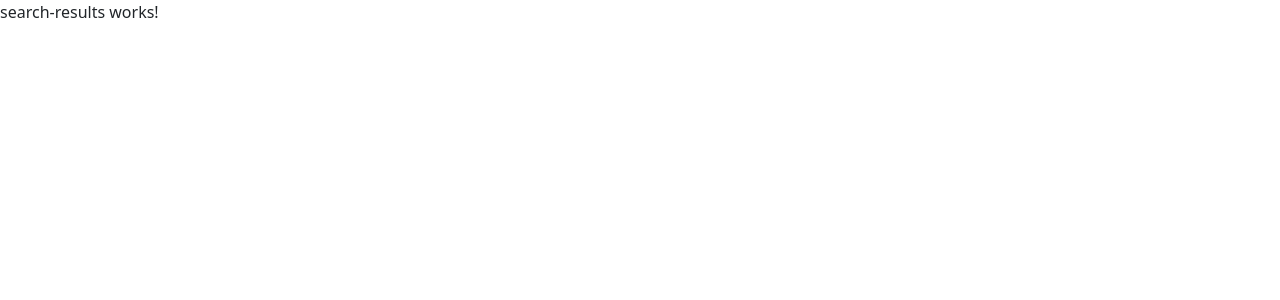
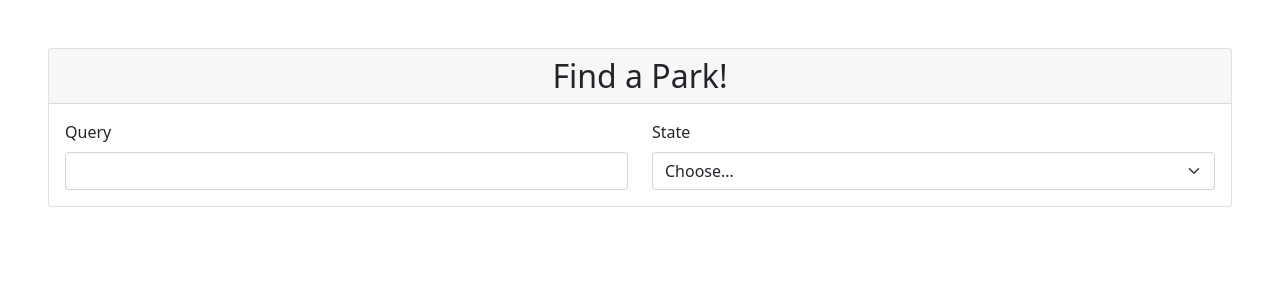
Before and after one commit to Project-2-Team-1/Frontend, an Angular app: page /search in a window 1280 px wide. Shown: the top 300 px of the page. Built offline with nearby package versions, Linux system fonts and the light colour scheme.

Commit message:
Build form for search-results component

```diff
--- a/src/app/app.module.ts
+++ b/src/app/app.module.ts
@@ -5,6 +5,7 @@
 import { AppRoutingModule, routingComponents } from './app-routing.module';
 import { AppComponent } from './app.component';
 import { LoginComponent } from './components/login/login.component';
+import { FormsModule } from '@angular/forms';
 
 @NgModule({
   declarations: [
@@ -14,7 +15,8 @@
   imports: [
     BrowserModule,
     AppRoutingModule,
-    HttpClientModule
+    HttpClientModule,
+    FormsModule
   ],
   providers: [],
   bootstrap: [AppComponent]
--- a/src/app/components/search-results/search-results.component.html
+++ b/src/app/components/search-results/search-results.component.html
@@ -1 +1,68 @@
-<p>search-results works!</p>
+<div class="card m-5">
+    <h2 class="card-title card-header text-center">Find a Park!</h2>
+    <form (ngSubmit)="search()" class="row p-3">
+        <div class="col-md-6">
+            <label for="Query" class="form-label">Query</label>
+            <input class="form-control" type="text" name="query" id="query">
+        </div>
+        <div class="col-md-6">
+            <label for="inputState" class="form-label">State</label>
+            <select name="state" id="inputState" class="form-select">
+                <option selected>Choose...</option>
+                <option value="">N/A</option>
+                <option value="AK">Alaska</option>
+                <option value="AL">Alabama</option>
+                <option value="AR">Arkansas</option>
+                <option value="AZ">Arizona</option>
+                <option value="CA">California</option>
+                <option value="CO">Colorado</option>
+                <option value="CT">Connecticut</option>
+                <option value="DC">District of Columbia</option>
+                <option value="DE">Delaware</option>
+                <option value="FL">Florida</option>
+                <option value="GA">Georgia</option>
+                <option value="HI">Hawaii</option>
+                <option value="IA">Iowa</option>
+                <option value="ID">Idaho</option>
+                <option value="IL">Illinois</option>
+                <option value="IN">Indiana</option>
+                <option value="KS">Kansas</option>
+                <option value="KY">Kentucky</option>
+                <option value="LA">Louisiana</option>
+                <option value="MA">Massachusetts</option>
+                <option value="MD">Maryland</option>
+                <option value="ME">Maine</option>
+                <option value="MI">Michigan</option>
+                <option value="MN">Minnesota</option>
+                <option value="MO">Missouri</option>
+                <option value="MS">Mississippi</option>
+                <option value="MT">Montana</option>
+                <option value="NC">North Carolina</option>
+                <option value="ND">North Dakota</option>
+                <option value="NE">Nebraska</option>
+                <option value="NH">New Hampshire</option>
+                <option value="NJ">New Jersey</option>
+                <option value="NM">New Mexico</option>
+                <option value="NV">Nevada</option>
+                <option value="NY">New York</option>
+                <option value="OH">Ohio</option>
+                <option value="OK">Oklahoma</option>
+                <option value="OR">Oregon</option>
+                <option value="PA">Pennsylvania</option>
+                <option value="PR">Puerto Rico</option>
+                <option value="RI">Rhode Island</option>
+                <option value="SC">South Carolina</option>
+                <option value="SD">South Dakota</option>
+                <option value="TN">Tennessee</option>
+                <option value="TX">Texas</option>
+                <option value="UT">Utah</option>
+                <option value="VA">Virginia</option>
+                <option value="VT">Vermont</option>
+                <option value="WA">Washington</option>
+                <option value="WI">Wisconsin</option>
+                <option value="WV">West Virginia</option>
+                <option value="WY">Wyoming</option>
+            </select>
+        </div>
+    </form>
+</div>
--- a/src/app/components/search-results/search-results.component.ts
+++ b/src/app/components/search-results/search-results.component.ts
@@ -1,4 +1,5 @@
 import { Component, OnInit } from '@angular/core';
+import { NgForm } from '@angular/forms';
 
 @Component({
   selector: 'app-search-results',
@@ -7,9 +8,15 @@
 })
 export class SearchResultsComponent implements OnInit {
 
+  query: string = "";
+  state: string = "";
+
   constructor() { }
 
   ngOnInit(): void {
   }
 
+  search() {
+
+  }
 }
--- a/src/styles.css
+++ b/src/styles.css
@@ -1 +1,2 @@
 /* You can add global styles to this file, and also import other style files */
+@import url("~bootstrap/dist/css/bootstrap.css");
```
